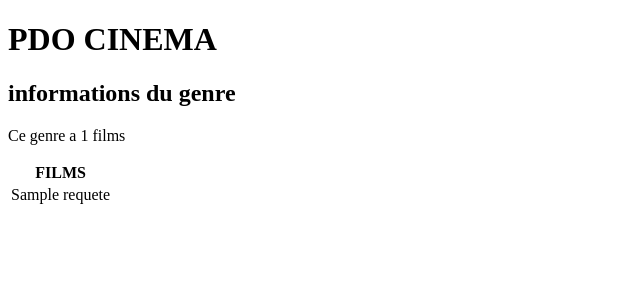
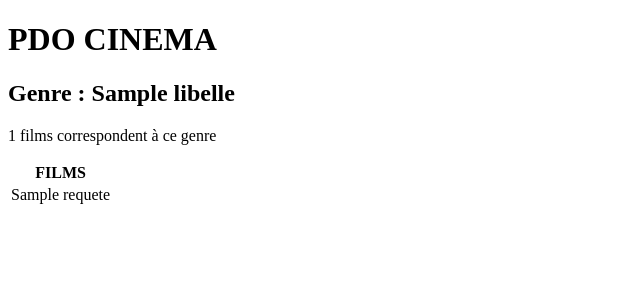
Before and after one commit to mayados/cinema_mvc, a PHP site: template view/detailGenre.php in a window 1280 px wide. Shown: the part 26-326 px from the top of the page, without its empty margins (0-640 px from the left). Run offline with PHP 8.4, Linux system fonts and the light colour scheme; the template is opened without the code that fills it: most values are stand-ins (such as "Sample title", 1, 10 or a date in 2020).

Commit message:
restructure the code

```diff
--- a/view/detailGenre.php
+++ b/view/detailGenre.php
@@ -1,6 +1,6 @@
 <?php ob_start();?>
 
-<p>Ce genre a <?= $requete->rowCount() ?> films</p>
+<p><?= $requete->rowCount() ?> films correspondent à ce genre</p>
 
     <table>
         <thead>
@@ -10,7 +10,9 @@
         </thead>
         <tbody>
             <?php
-                foreach($requete->fetchAll() as $genre) { ?>
+                foreach($requete->fetchAll() as $genre) {
+                    $genreLibelle = $genre["libelle"];
+                    ?>
                     <tr>
                         <td><?=$genre["titre"] ?></td>
                     </tr>
@@ -22,7 +24,7 @@
 
     /* On stocke dans des variables les titres qui seront affectés sur la page template */
     $titre = "informations sur le genre";
-    $titre_secondaire = "informations du genre";
+    $titre_secondaire = "Genre : ".$genreLibelle;
     /* ob_start et ob_get_clean permettent d'aspirer les informations qui se situent entre ces deux fonctions, ainsi, nous pourrons envoyer tout ça sur une autre page
     Ici, nous stockons tout cela dans une variable $contenu */
     $contenu = ob_get_clean();
```
